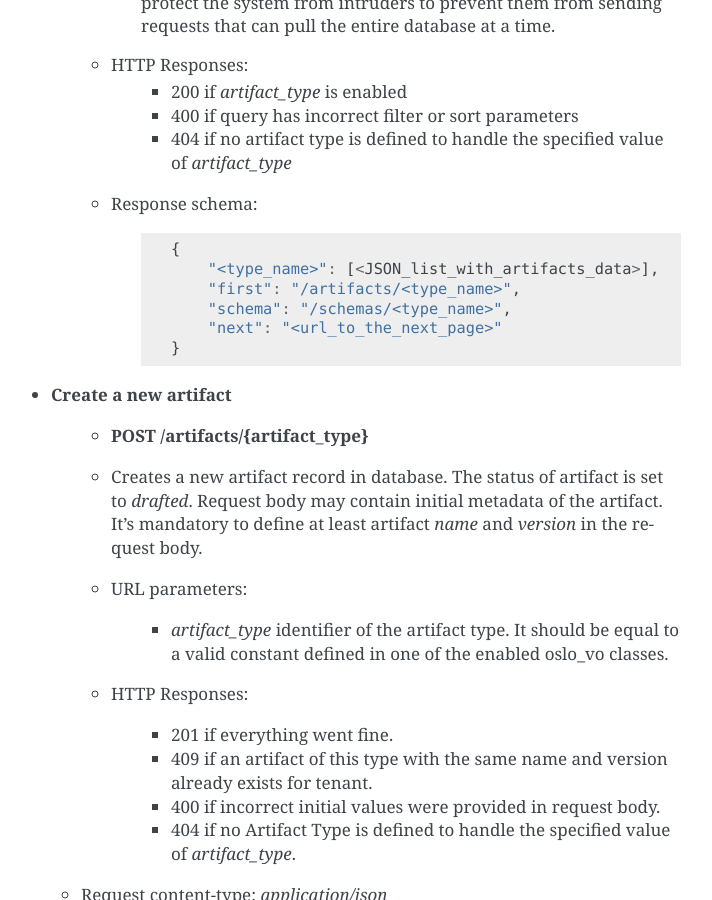
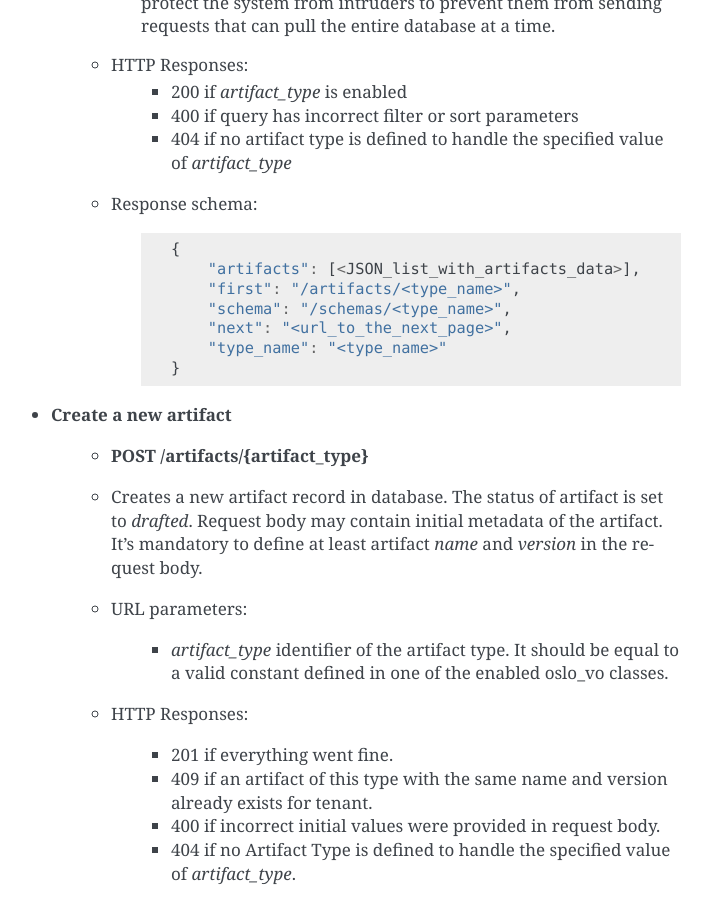
Before and after one commit to openstack-archive/glare, a Sphinx documentation site: the page built from doc/source/developer/webapi/v1.rst, in a window 1280 px wide and 900 px high, scrolled down 11262 px. Shown: the whole window, without its empty margins (399-1111 px from the left). Built offline with Sphinx 7.4.7, drawn with Linux system fonts in a browser that asks for light colours; the version number could not be read and is left out; some of the changed text lies outside the part shown.

Commit message:
Look the list of artifacts in 'artifacts' section
Now when user requests a list of artifacts glare returns
a json dict that has a section called after the type name,
which contains the list of the artifacts.
Example:
GET /artifacts/my_artifacts

{"my_artifacts": [...]}

It's not really a restful approach, so it's suggested to create a
unified section 'artifacts' for all cases, i.e. return
{"artifacts": [...]}

Change-Id: Ic0762f7a379754d19147a4f41a6d5a98abdc86b0

```diff
--- a/doc/source/developer/webapi/v1.rst
+++ b/doc/source/developer/webapi/v1.rst
@@ -594,10 +594,11 @@ enabled artifact types.
        .. code-block:: javascript
 
             {
-                "<type_name>": [<JSON_list_with_artifacts_data>],
+                "artifacts": [<JSON_list_with_artifacts_data>],
                 "first": "/artifacts/<type_name>",
                 "schema": "/schemas/<type_name>",
-                "next": "<url_to_the_next_page>"
+                "next": "<url_to_the_next_page>",
+                "type_name": "<type_name>"
             }
 
 * **Create a new artifact**
@@ -968,7 +969,7 @@ For this example, we have an artifact type 'example_type' with fields:
       .. code-block:: javascript
 
         {
-            "example_type": [{
+            "artifacts": [{
                 "status": "drafted",
                 "name": "new_art",
                 "id": "art_id1",
@@ -994,7 +995,8 @@ For this example, we have an artifact type 'example_type' with fields:
                 "visibility": "private"
             }],
             "first": "/artifacts/example_type",
-            "schema": "/schemas/example_type"
+            "schema": "/schemas/example_type",
+            "type_name": "example_type"
         }
 
   Request:
@@ -1010,7 +1012,7 @@ For this example, we have an artifact type 'example_type' with fields:
       .. code-block:: javascript
 
         {
-            "example_type": [{
+            "artifacts": [{
                 "status": "drafted",
                 "name": "old_art",
                 "id": "art_id2",
@@ -1028,7 +1030,8 @@ For this example, we have an artifact type 'example_type' with fields:
                 "visibility": "private"
             }],
             "first": "/artifacts/example_type?name=eq%3Aold_art",
-            "schema": "/schemas/example_type"
+            "schema": "/schemas/example_type",
+            "type_name": "example_type"
         }
 
 4. Update artifact
```
Also changed, not shown: 6 other files.
